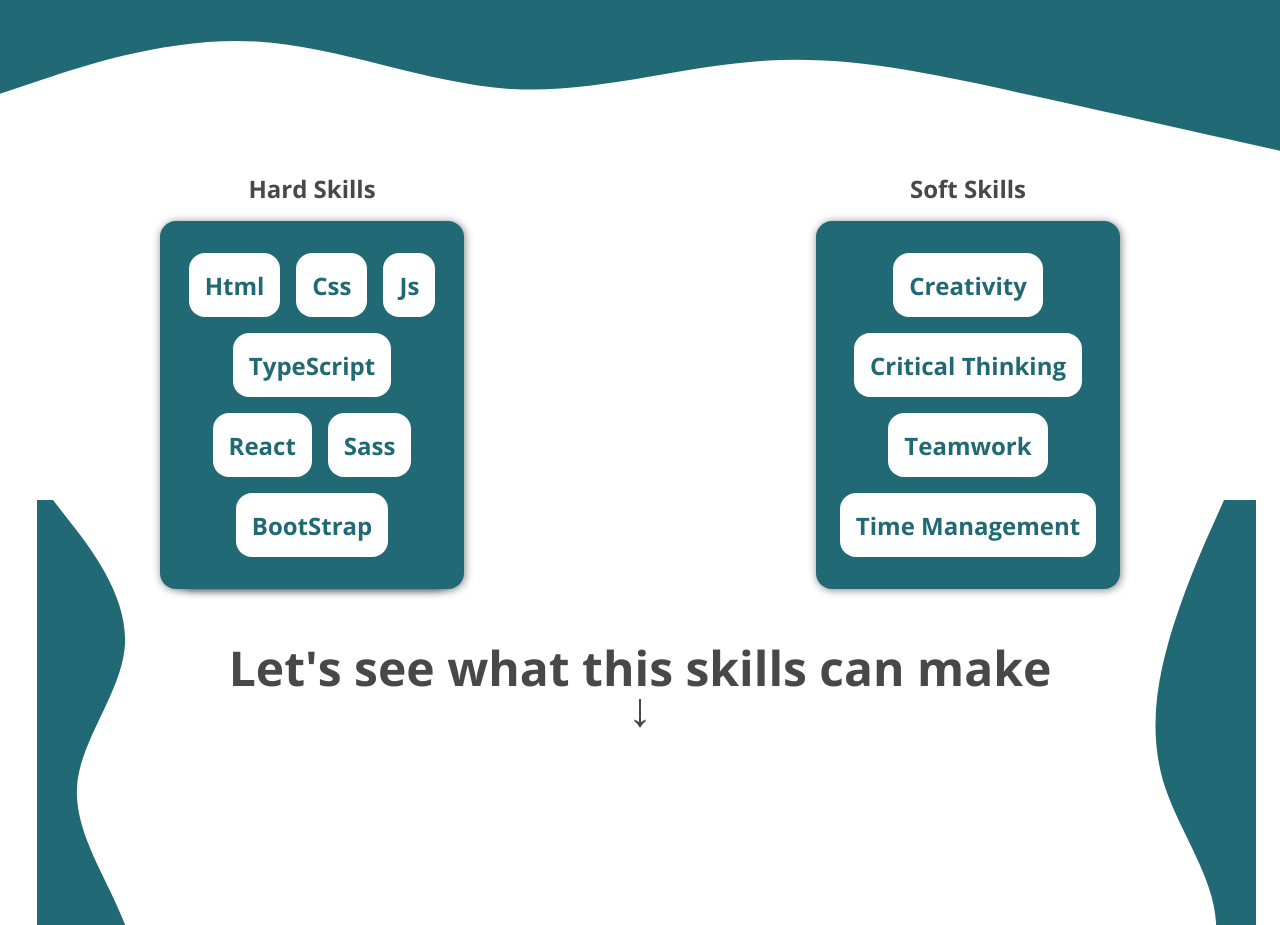
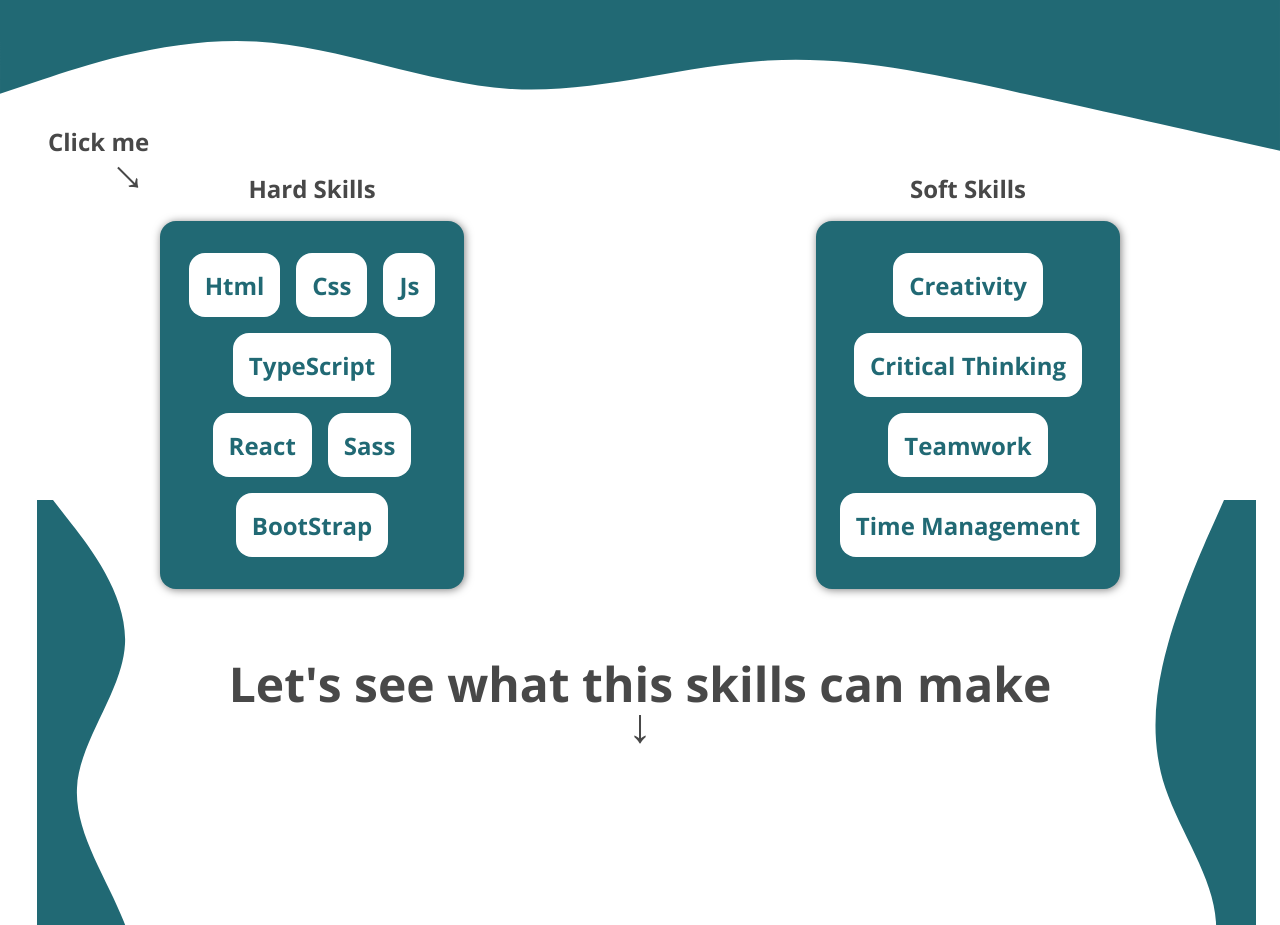
Before and after one commit to Bochen28/my-portfolio, a Next.js app: page / in a window 1280 px wide. Shown: the part 1620-2545 px from the top of the page. Built offline with nearby package versions, Linux system fonts and the light colour scheme.

Commit message:
Added arrow message for Hard skills

```diff
--- a/src/components/hardSkillCard/HardSkill.tsx
+++ b/src/components/hardSkillCard/HardSkill.tsx
@@ -14,6 +14,8 @@ function HardSkill() {
     <div className={styles.content}>
       <h2>Hard Skills</h2>
       <div className={styles.card} onClick={toggleDropdown}>
+        <h2 className={styles.notification}>Click me</h2>
+        <span className={styles.arrow}>&#8595;</span>
         <ul className={styles.skillsList}>
           <li>Html</li>
           <li>Css</li>
--- a/src/components/hardSkillCard/hardSkill.module.sass
+++ b/src/components/hardSkillCard/hardSkill.module.sass
@@ -15,6 +15,19 @@
     border-radius: 1rem
     background: #216974
     box-shadow: .0625rem .0625rem 0.5rem rgba(0, 0, 0, 0.5)
+
+.notification
+    position: absolute
+    top: -6rem
+    left: -7rem
+
+.arrow
+    position: absolute
+    top: -5rem
+    left: -3rem
+    font-size: 3rem
+    font-weight: 900
+    transform: rotateZ(-45deg)
 
 .skillsList
     display: flex
@@ -40,7 +53,7 @@
     justify-content: center
     width: 80%
     padding: 1rem
-    bottom: 0
+    bottom: 0.5rem
     border-radius: 1rem
     box-shadow: 0.0625rem 0.0625rem 0.5rem rgba(0, 0, 0, 0.5)
     background-color: #216974
--- a/src/components/sections/skills/skills.module.sass
+++ b/src/components/sections/skills/skills.module.sass
@@ -32,7 +32,7 @@
     display: flex
     justify-content: center
     width: 100%
-    bottom: 10%
+    bottom: 8%
     font-size: 3rem
 
 .arrow
@@ -40,5 +40,5 @@
     display: flex
     justify-content: center
     width: 100%
-    bottom: 5%
+    bottom: 3%
     font-size: 3rem
```
